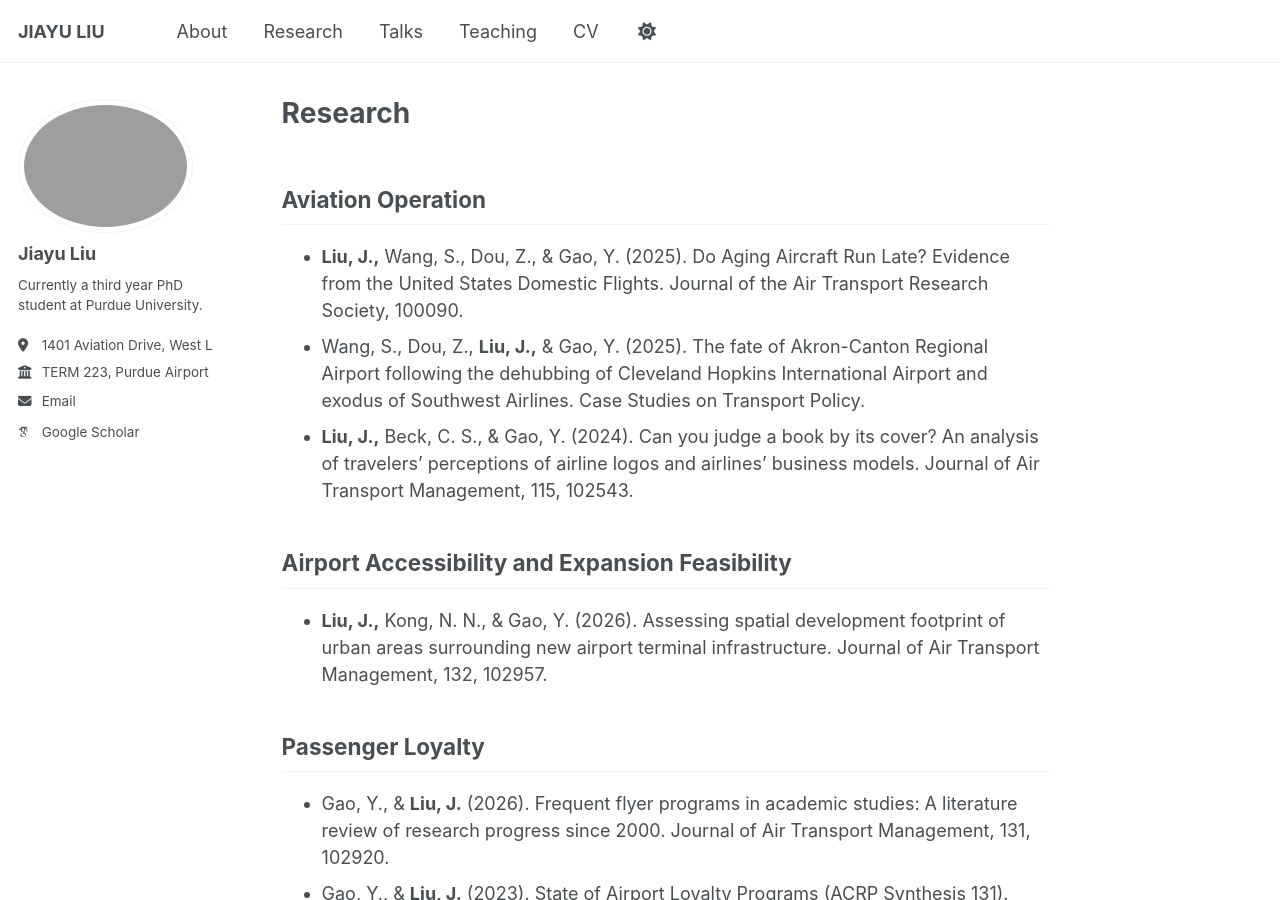
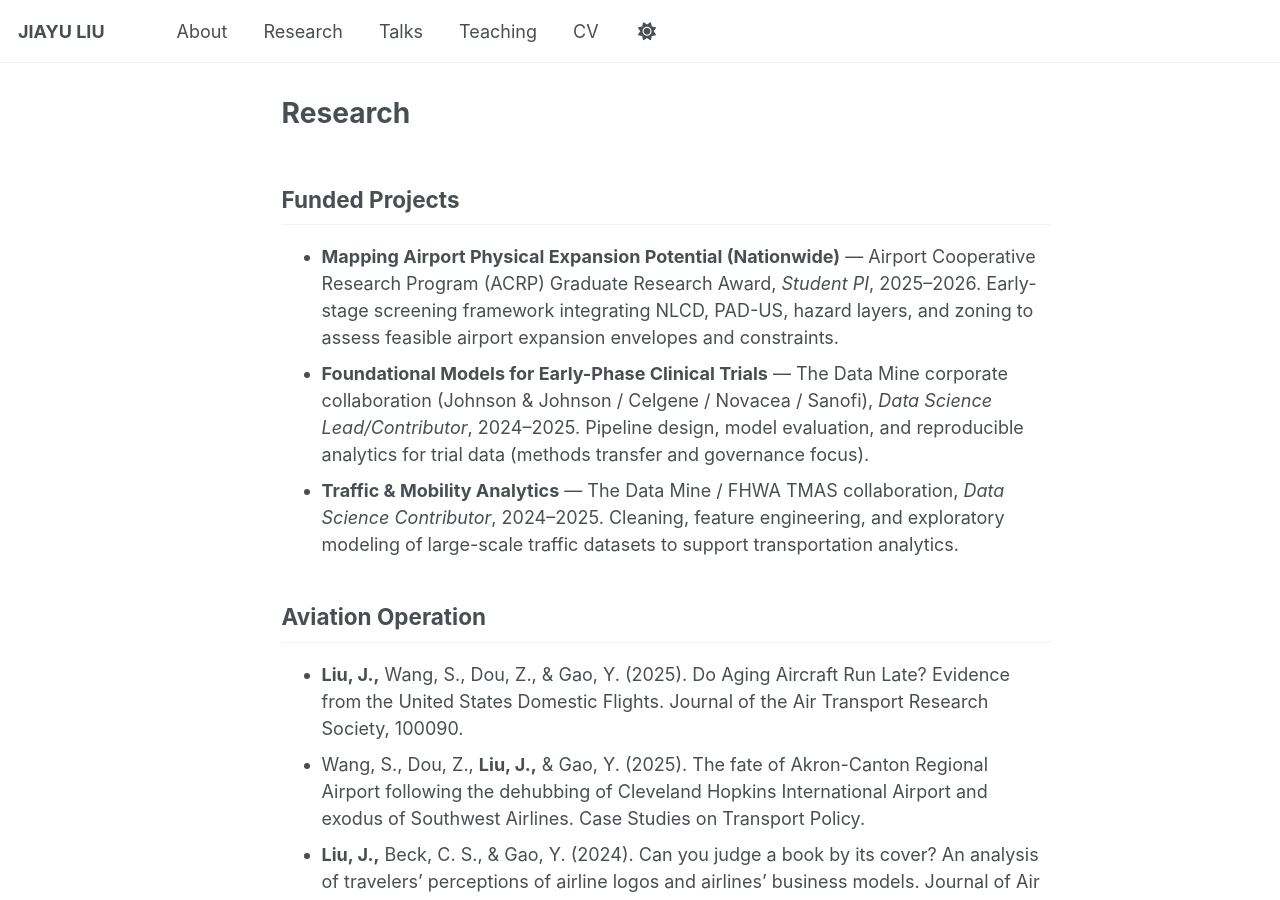
Before and after one commit to liu3309/liu3309.github.io, a Jekyll site: the page built from _pages/publications.html, in a window 1280 px wide and 900 px high. Built offline with Jekyll 4.4.1, drawn with Linux system fonts in a browser that asks for light colours; some web fonts are replaced; a script that is not in the unit is left out.

Commit message:
Modify author profile setting and add funded projects
Updated author profile visibility and added funded projects section with details on various research initiatives.

```diff
--- a/_pages/publications.html
+++ b/_pages/publications.html
@@ -3,8 +3,24 @@ title: "Research"
 permalink: /research/
 layout: single
 classes: wide
-author_profile: true
+author_profile: false
 ---
+
+<h2>Funded Projects</h2>
+<ul>
+  <li>
+    <strong>Mapping Airport Physical Expansion Potential (Nationwide)</strong> — Airport Cooperative Research Program (ACRP) Graduate Research Award, <em>Student PI</em>, 2025–2026.
+    Early-stage screening framework integrating NLCD, PAD-US, hazard layers, and zoning to assess feasible airport expansion envelopes and constraints.
+  </li>
+  <li>
+    <strong>Foundational Models for Early-Phase Clinical Trials</strong> — The Data Mine corporate collaboration (Johnson & Johnson / Celgene / Novacea / Sanofi), <em>Data Science Lead/Contributor</em>, 2024–2025.
+    Pipeline design, model evaluation, and reproducible analytics for trial data (methods transfer and governance focus).
+  </li>
+  <li>
+    <strong>Traffic & Mobility Analytics</strong> — The Data Mine / FHWA TMAS collaboration, <em>Data Science Contributor</em>, 2024–2025.
+    Cleaning, feature engineering, and exploratory modeling of large-scale traffic datasets to support transportation analytics.
+  </li>
+</ul>
 
 {% assign pubs = site.publications | sort: "date" | reverse %}
 
```
